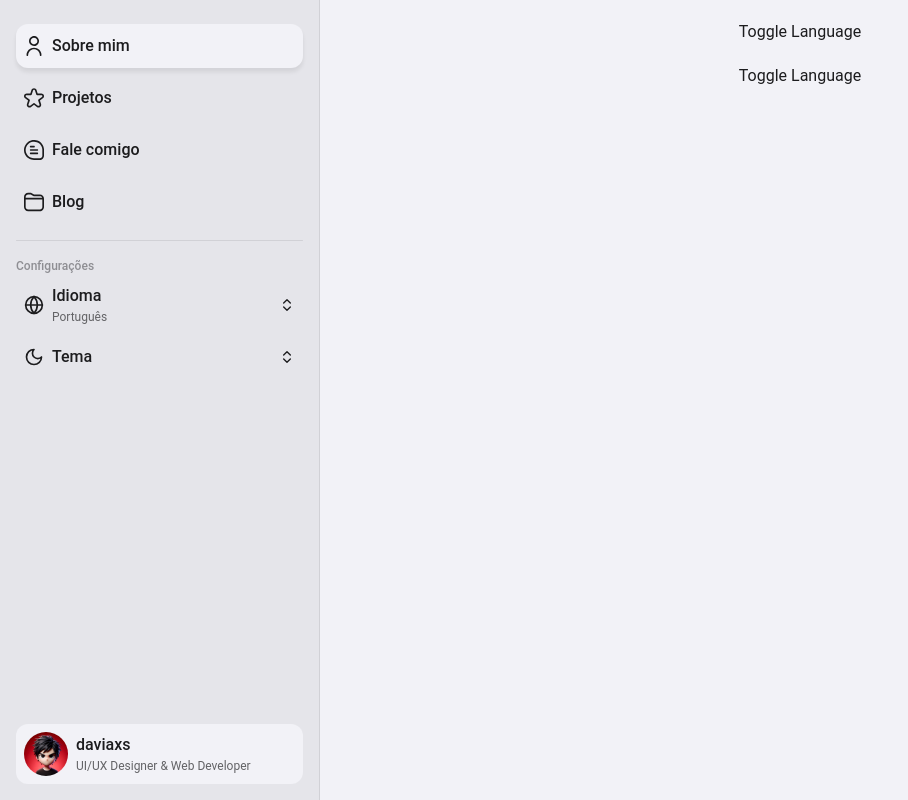
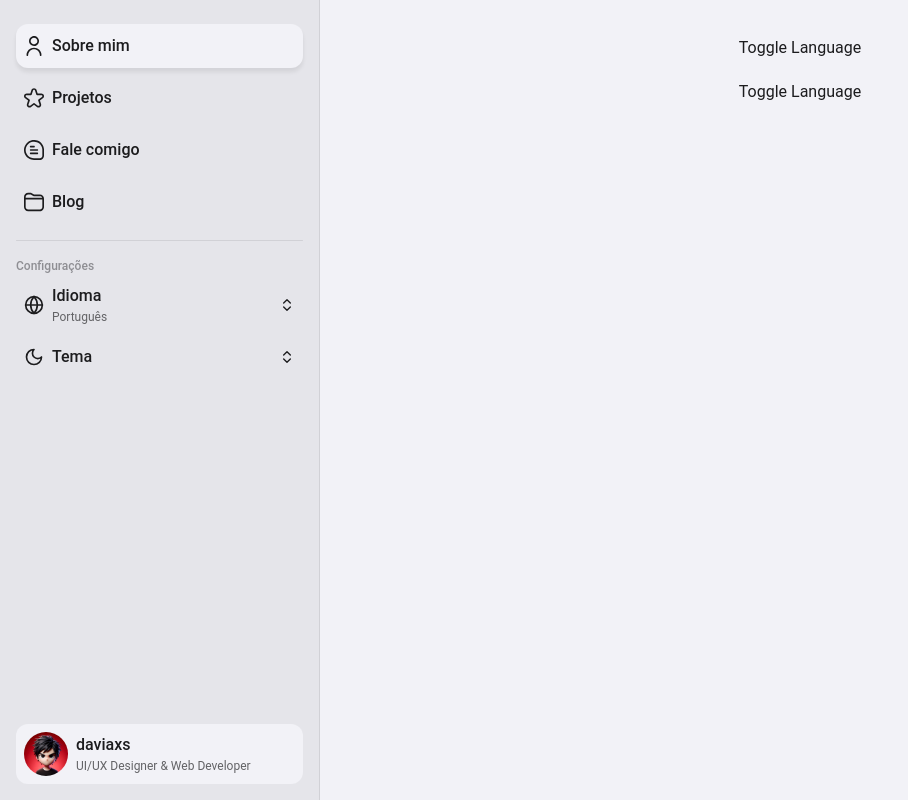
Before and after one commit to daviaxs/portfolio-v3, a Next.js app: page / in a window 1280 px wide. Shown: the whole page, without its empty margins (0-908 px from the left). Built offline with nearby package versions, Linux system fonts and the light colour scheme.

Commit message:
fix: add padding to main content area for improved layout spacing

```diff
--- a/src/app/layout.tsx
+++ b/src/app/layout.tsx
@@ -30,7 +30,7 @@
           <LanguageProvider>
             <LoadingProvider>
               <Sidebar />
-              <main className="flex-1">{children}</main>
+              <main className="flex-1 p-4">{children}</main>
             </LoadingProvider>
           </LanguageProvider>
         </ThemeProvider>
```
